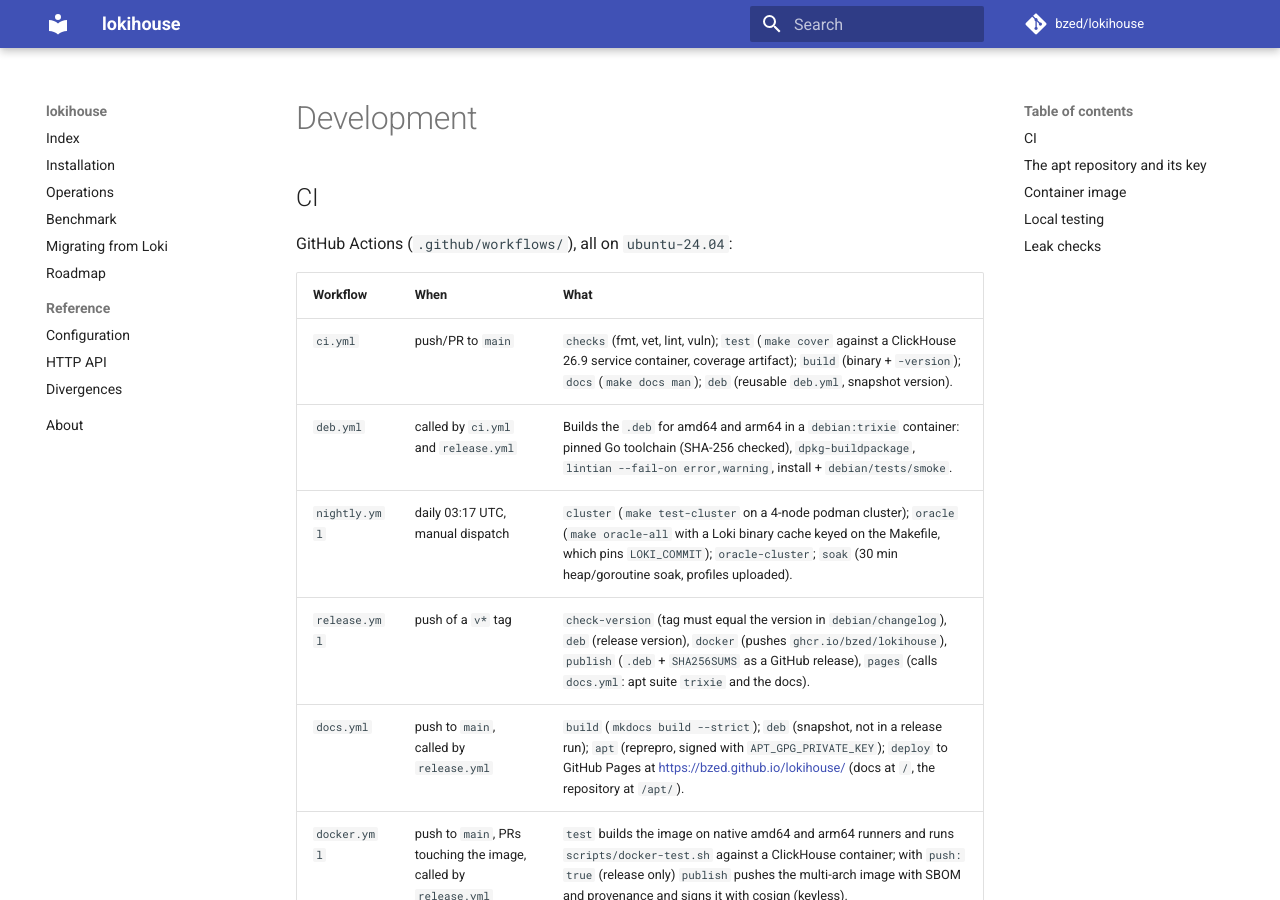
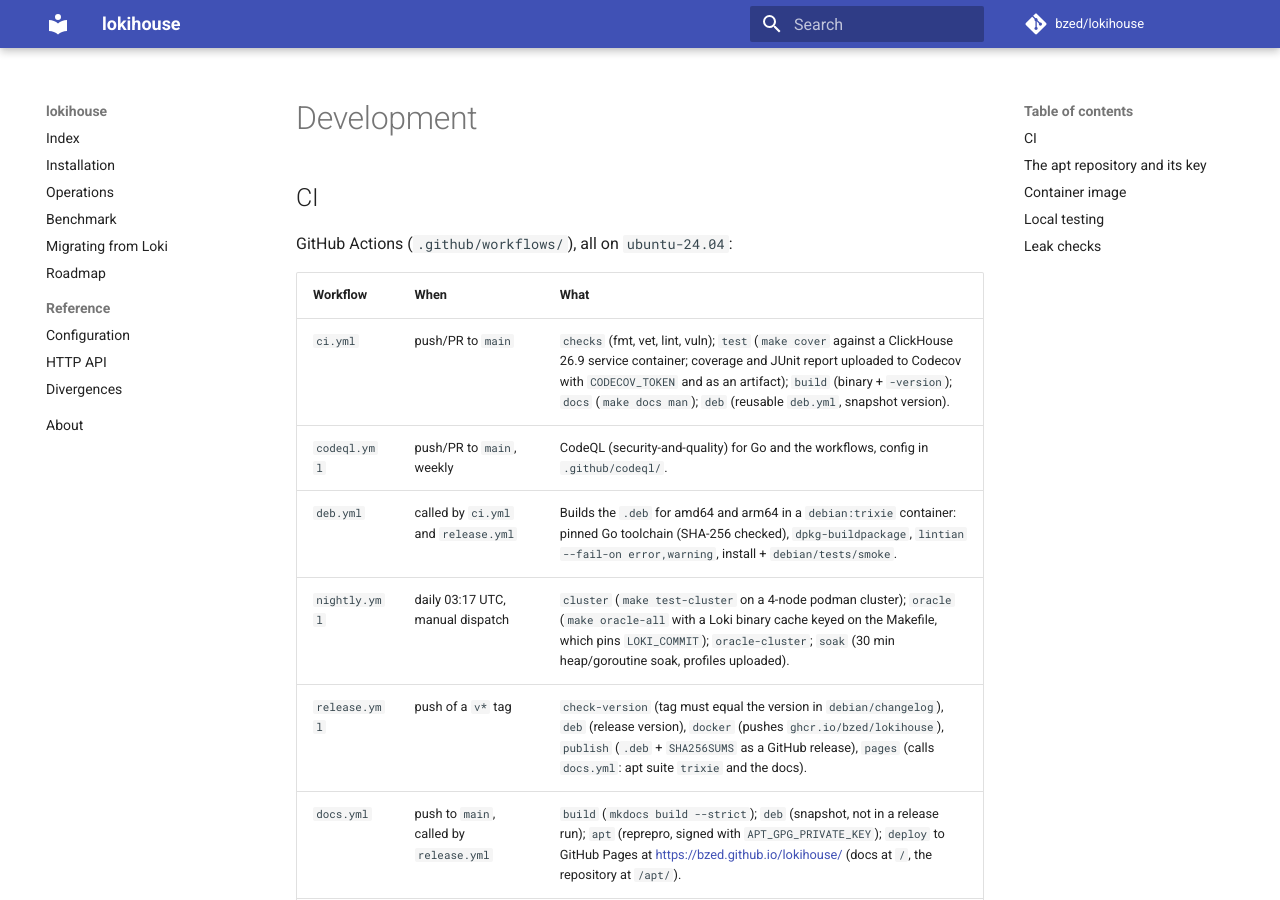
Before and after one commit to bzed/lokihouse, an MkDocs documentation site: the page built from docs/development.md, in a window 1280 px wide and 900 px high. Built offline with MkDocs 1.6.1 and Material for MkDocs 9.7.7, drawn with Linux system fonts in a browser that asks for light colours; comment, search, counter and statistics services are not loaded.

Commit message:
ci: CodeQL, upload coverage and test results to Codecov
Co-Authored-By: Claude Sonnet 5.5 <noreply@anthropic.com>

```diff
--- a/docs/development.md
+++ b/docs/development.md
@@ -6,7 +6,8 @@ GitHub Actions (`.github/workflows/`), all on `ubuntu-24.04`:
 
 | Workflow | When | What |
 | --- | --- | --- |
-| `ci.yml` | push/PR to `main` | `checks` (fmt, vet, lint, vuln); `test` (`make cover` against a ClickHouse 26.9 service container, coverage artifact); `build` (binary + `-version`); `docs` (`make docs man`); `deb` (reusable `deb.yml`, snapshot version). |
+| `ci.yml` | push/PR to `main` | `checks` (fmt, vet, lint, vuln); `test` (`make cover` against a ClickHouse 26.9 service container; coverage and JUnit report uploaded to Codecov with `CODECOV_TOKEN` and as an artifact); `build` (binary + `-version`); `docs` (`make docs man`); `deb` (reusable `deb.yml`, snapshot version). |
+| `codeql.yml` | push/PR to `main`, weekly | CodeQL (security-and-quality) for Go and the workflows, config in `.github/codeql/`. |
 | `deb.yml` | called by `ci.yml` and `release.yml` | Builds the `.deb` for amd64 and arm64 in a `debian:trixie` container: pinned Go toolchain (SHA-256 checked), `dpkg-buildpackage`, `lintian --fail-on error,warning`, install + `debian/tests/smoke`. |
 | `nightly.yml` | daily 03:17 UTC, manual dispatch | `cluster` (`make test-cluster` on a 4-node podman cluster); `oracle` (`make oracle-all` with a Loki binary cache keyed on the Makefile, which pins `LOKI_COMMIT`); `oracle-cluster`; `soak` (30 min heap/goroutine soak, profiles uploaded). |
 | `release.yml` | push of a `v*` tag | `check-version` (tag must equal the version in `debian/changelog`), `deb` (release version), `docker` (pushes `ghcr.io/bzed/lokihouse`), `publish` (`.deb` + `SHA256SUMS` as a GitHub release), `pages` (calls `docs.yml`: apt suite `trixie` and the docs). |
```
Also changed, not shown: README.md (+1 -0 lines), 5 other files.
